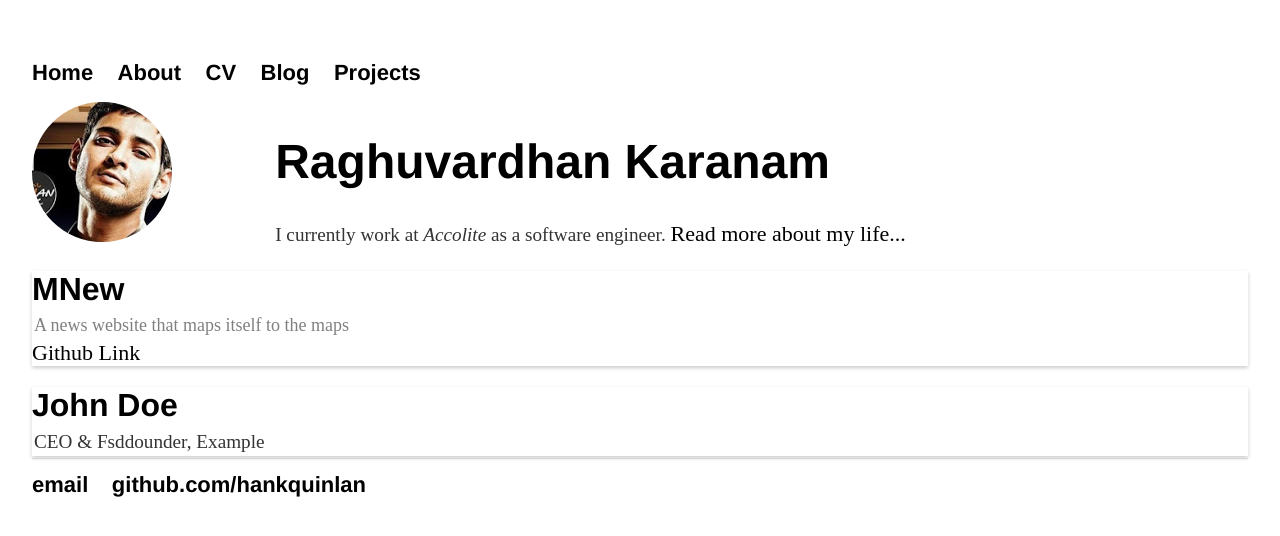
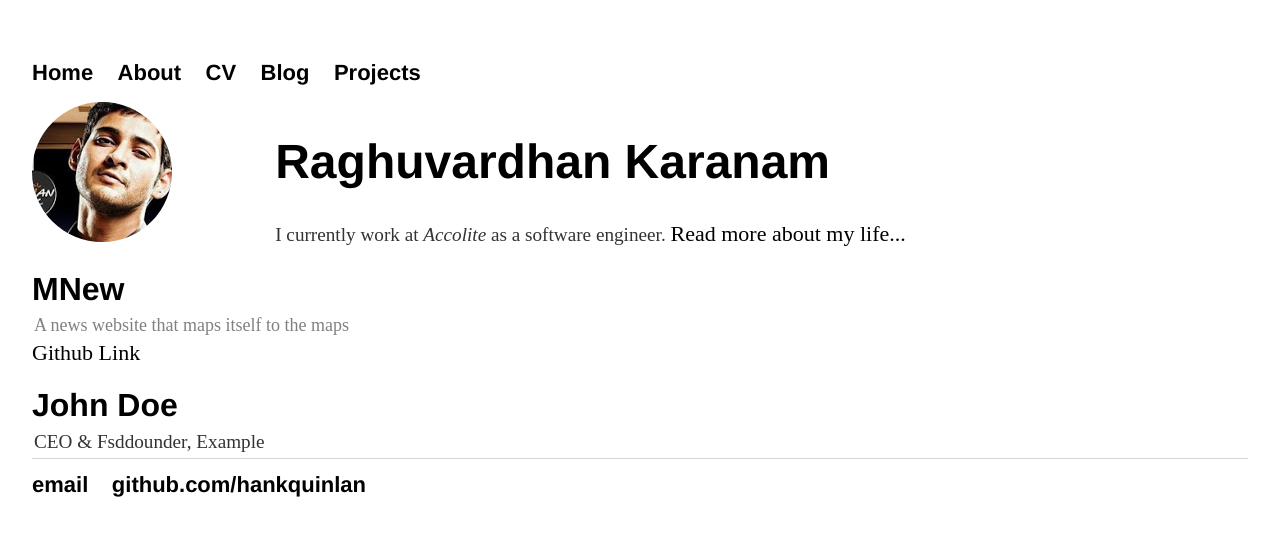
Before and after one commit to raghuvardhan/raghuvardhan.github.io, a Jekyll site: the page built from index.html, in a window 1280 px wide. Shown: the top 536 px of the page. Built offline with Jekyll 4.4.1, drawn with Linux system fonts in a browser that asks for light colours.

Commit message:
Update css/main.css

```diff
--- a/css/main.css
+++ b/css/main.css
@@ -50,7 +50,7 @@ img {
     margin: 2em;
 }
 .card {
-    box-shadow: 0 2px 4px 0 rgba(0, 0, 0, 0.2);
+    box-shadow: 0 0px 1px 0 rgba(0, 0, 0, 0);
     width:fill;
     margin: auto;
 }
```
